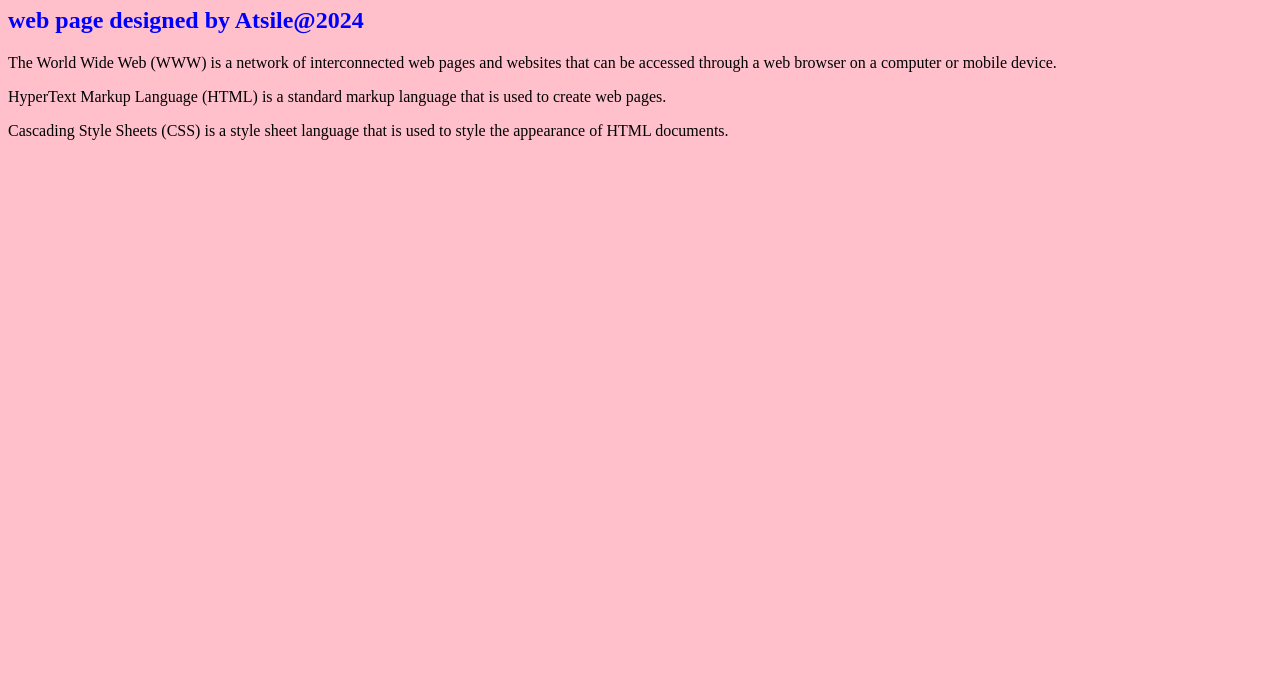
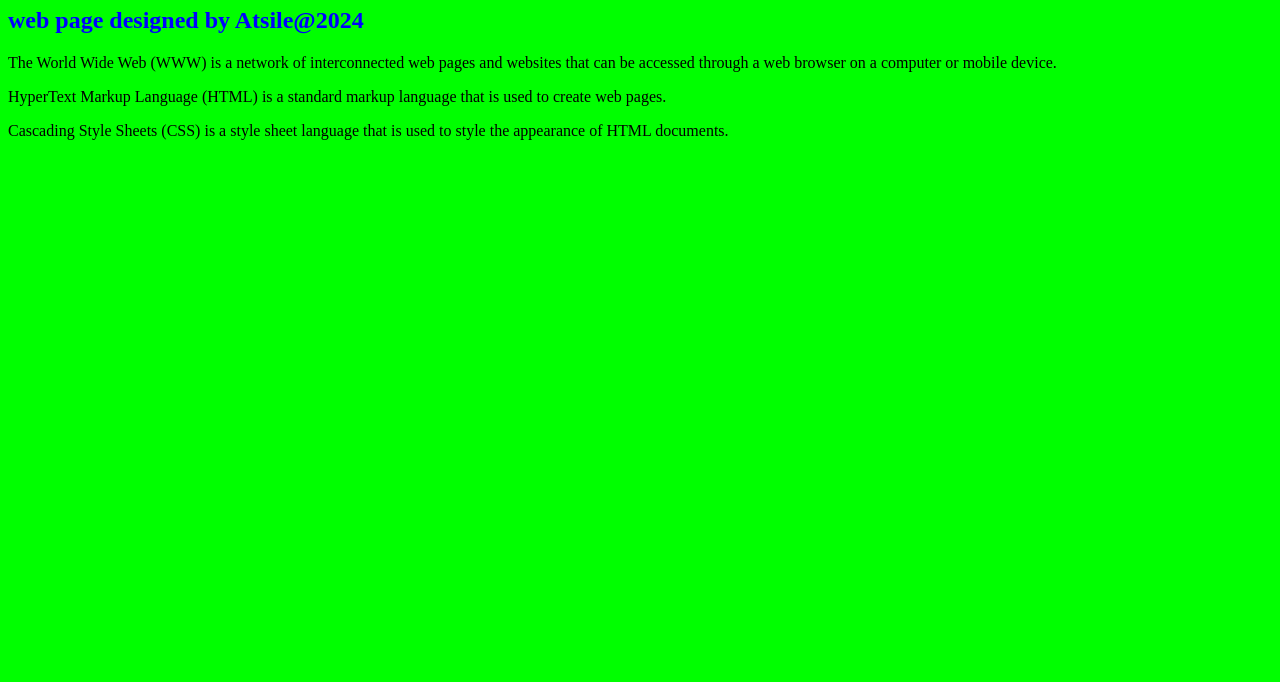
Before and after one commit to cse23-010/hello-world, a plain HTML site: page index.html in a window 1280 px wide. Shown: the part 118-800 px from the top of the page. Drawn offline with Linux system fonts and the light colour scheme.

Commit message:
Update index.html

```diff
--- a/index.html
+++ b/index.html
@@ -3,7 +3,7 @@
    <h1 <title style="color:Red;">First Web page </title></h1>
     <Style>
     body{
-      background-color:Pink;
+      background-color:Lime;
     }
     </Style>
   </head>
```
